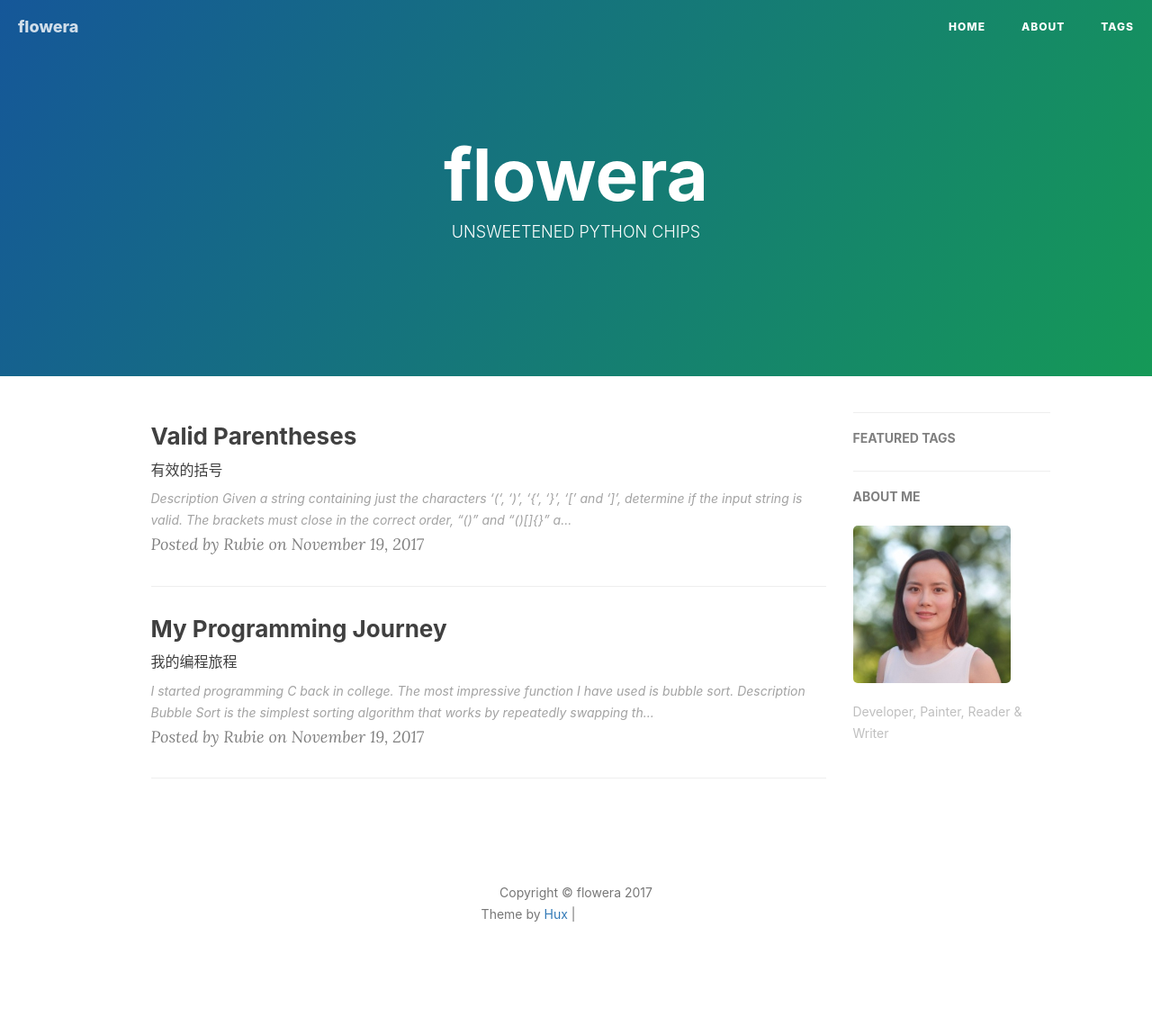
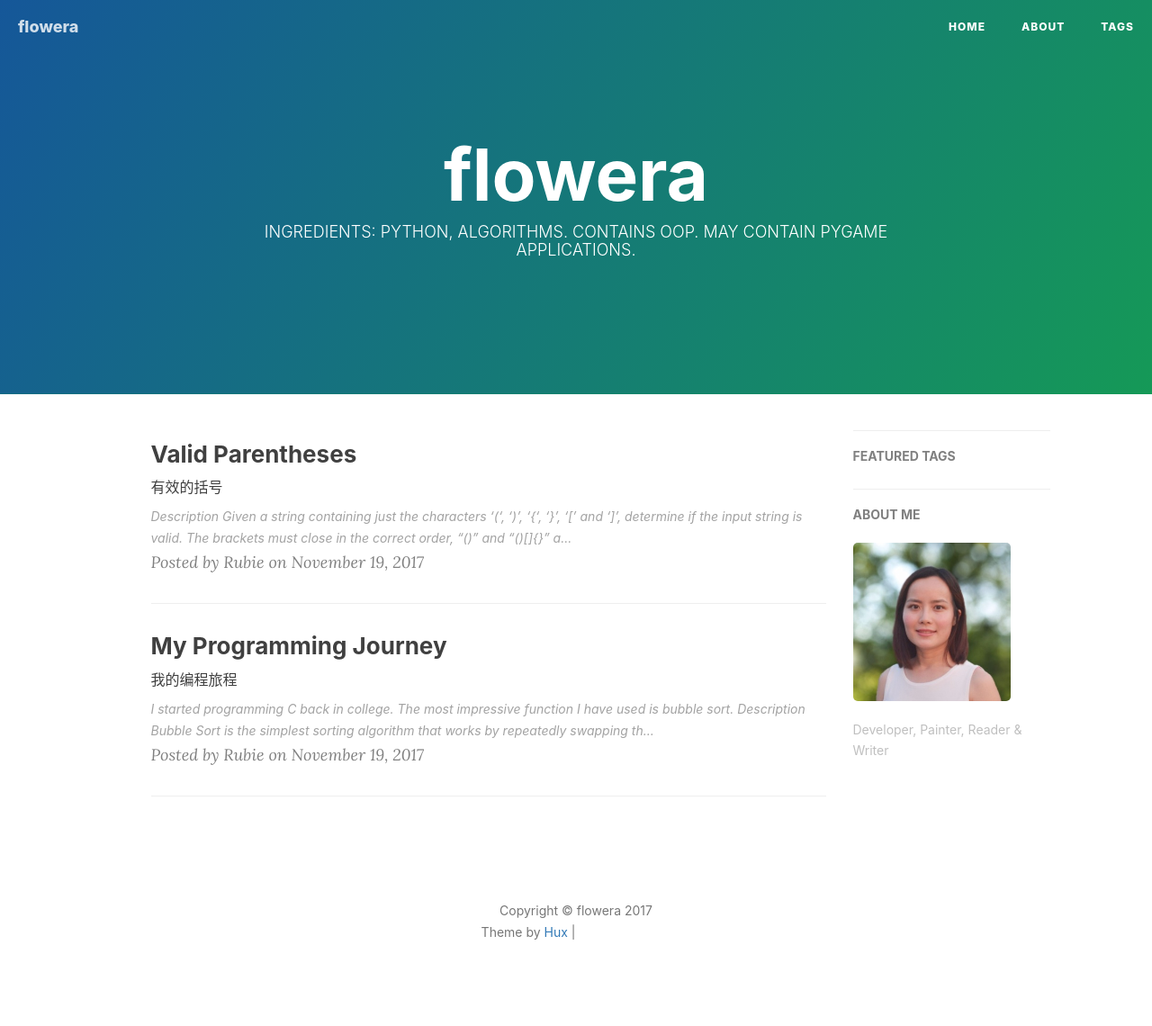
Before and after one commit to flowero/flowero1, a Jekyll site: the page built from index.html, in a window 1280 px wide. Shown: the whole page at 90% size. Built offline with Jekyll 4.4.1, drawn with Linux system fonts in a browser that asks for light colours; the list of posts is cut into pages by our own code; comment, search, counter and statistics services are not loaded; grey boxes are pictures that could not be loaded.

Commit message:
UPDATE HOMEPAGE

```diff
--- a/index.html
+++ b/index.html
@@ -1,6 +1,6 @@
 ---
 layout: page
-description: "UNSWEETENED PYTHON CHIPS"
+description: "INGREDIENTS: PYTHON, ALGORITHMS. CONTAINS OOP. MAY CONTAIN PYGAME APPLICATIONS."
 ---
 
 {% for post in paginator.posts %}
```
Also changed, not shown: 8 other files.
